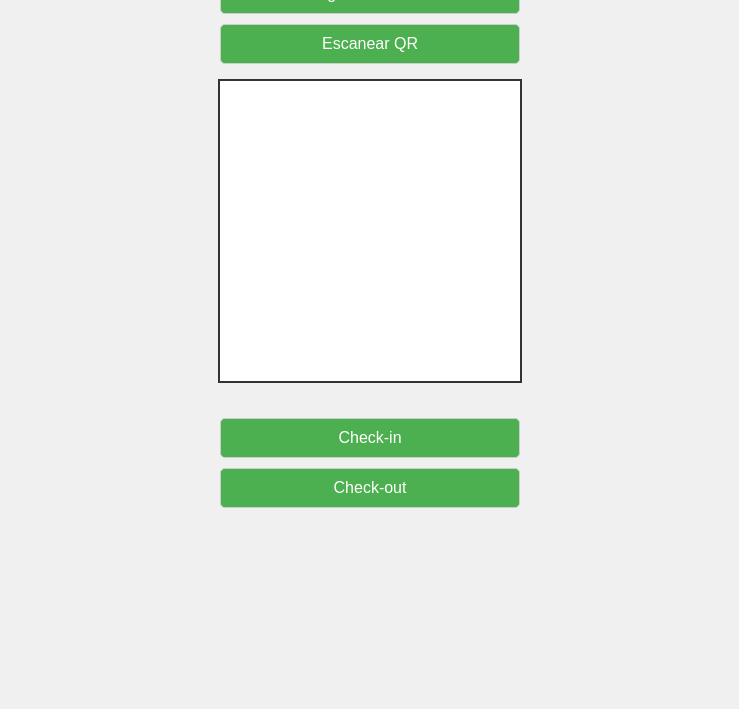
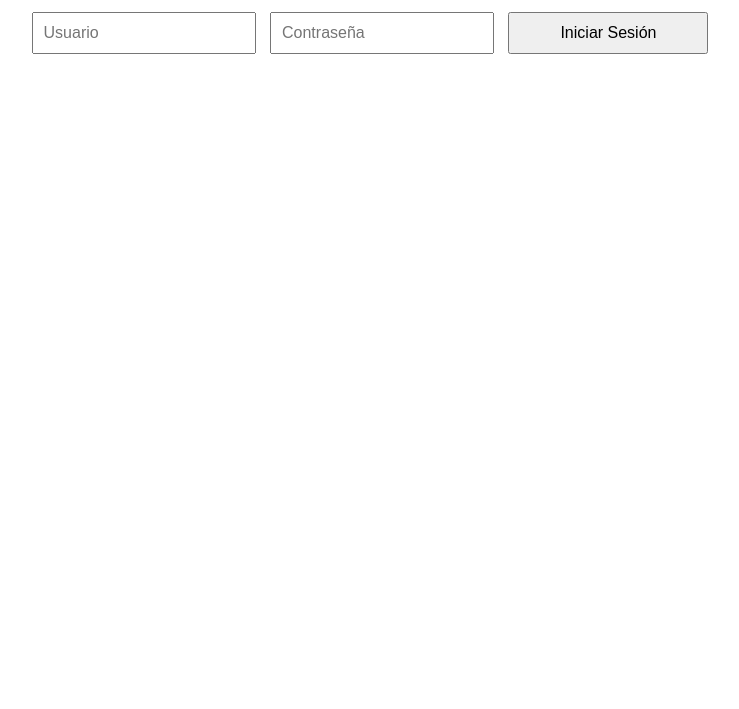
Before and after one commit to Hardaviox/check-in-out-app, a plain HTML site: page index.html in a window 1280 px wide. Shown: the part 91-800 px from the top of the page, without its empty margins (270-1009 px from the left). Drawn offline with Linux system fonts and the light colour scheme.

Commit message:
Update index.html

```diff
--- a/index.html
+++ b/index.html
@@ -3,73 +3,47 @@
 <head>
     <meta charset="UTF-8">
     <meta name="viewport" content="width=device-width, initial-scale=1.0">
-    <title>Check-In/Check-Out App</title>
-    <script src="https://unpkg.com/@zxing/library@latest"></script>
+    <title>Check In/Out App</title>
+    <script src="https://cdnjs.cloudflare.com/ajax/libs/quagga/0.12.1/quagga.min.js"></script>
     <style>
-        body {
-            font-family: Arial, sans-serif;
-            display: flex;
-            flex-direction: column;
-            align-items: center;
-            padding: 10px;
-            margin: 0;
-            background-color: #f0f0f0;
+        body { font-family: Arial, sans-serif; text-align: center; padding: 10px; }
+        h1 { color: #333; }
+        button, input { margin: 5px; padding: 10px; font-size: 16px; width: 200px; }
+        #scanner-container {
+            width: 300px;
+            height: 300px;
+            border: 1px solid black;
+            margin: 10px auto;
+            display: none; /* Hidden until scanning starts */
         }
-        input, button {
-            width: 90%;
-            max-width: 300px;
-            padding: 10px;
-            margin: 5px 0;
-            font-size: 16px;
-            border-radius: 5px;
-            border: 1px solid #ccc;
-        }
-        button {
-            background-color: #4CAF50;
-            color: white;
-            cursor: pointer;
-        }
-        button:disabled {
-            background-color: #cccccc;
-        }
-        #scanner-container {
-            width: 100%;
-            max-width: 300px;
-            height: 300px;
-            border: 2px solid #333;
-            display: flex;
-            justify-content: center;
-            align-items: center;
-            margin: 10px 0;
-            background-color: #fff;
-        }
-        #scanner-container video, #scanner-container img {
-            width: 100%;
-            height: 100%;
-            object-fit: contain;
-        }
-        #qrResult, #timerDisplay {
-            font-size: 16px;
-            text-align: center;
-            margin: 10px 0;
-            color: #333;
-        }
-        @media (max-width: 600px) {
-            body { padding: 5px; }
-            input, button { font-size: 14px; }
-        }
+        #scanner-container video { width: 100%; height: 100%; }
+        #qrResult { color: #333; }
+        #loginSection { display: block; }
+        #appSection { display: none; }
     </style>
 </head>
 <body>
-    <input id="usuarioInput" type="text" placeholder="Ingrese su nombre">
-    <button id="registrarNombre">Registrar Nombre</button>
-    <button id="scanQR">Escanear QR</button>
-    <div id="scanner-container"><video></video></div>
-    <p id="qrResult"></p>
-    <button id="checkInBtn">Check-in</button>
-    <button id="checkOutBtn">Check-out</button>
-    <p id="timerDisplay"></p>
+    <h1>Check In/Out App</h1>
 
-    <script src="app.js"></script> <!-- Link to your JS file -->
+    <!-- Login Section -->
+    <div id="loginSection">
+        <input id="usernameInput" type="text" placeholder="Usuario">
+        <input id="passwordInput" type="password" placeholder="Contraseña">
+        <button id="loginBtn">Iniciar Sesión</button>
+        <p id="loginError"></p>
+    </div>
+
+    <!-- App Section -->
+    <div id="appSection">
+        <p id="welcomeMessage"></p>
+        <button id="scanQR">Escanear QR</button>
+        <div id="scanner-container"></div>
+        <p id="qrResult"></p>
+        <button id="checkInBtn">Check-in</button>
+        <button id="checkOutBtn">Check-out</button>
+        <button id="logoutBtn">Cerrar Sesión</button>
+    </div>
+
+    <script src="app.js"></script>
 </body>
 </html>
```
